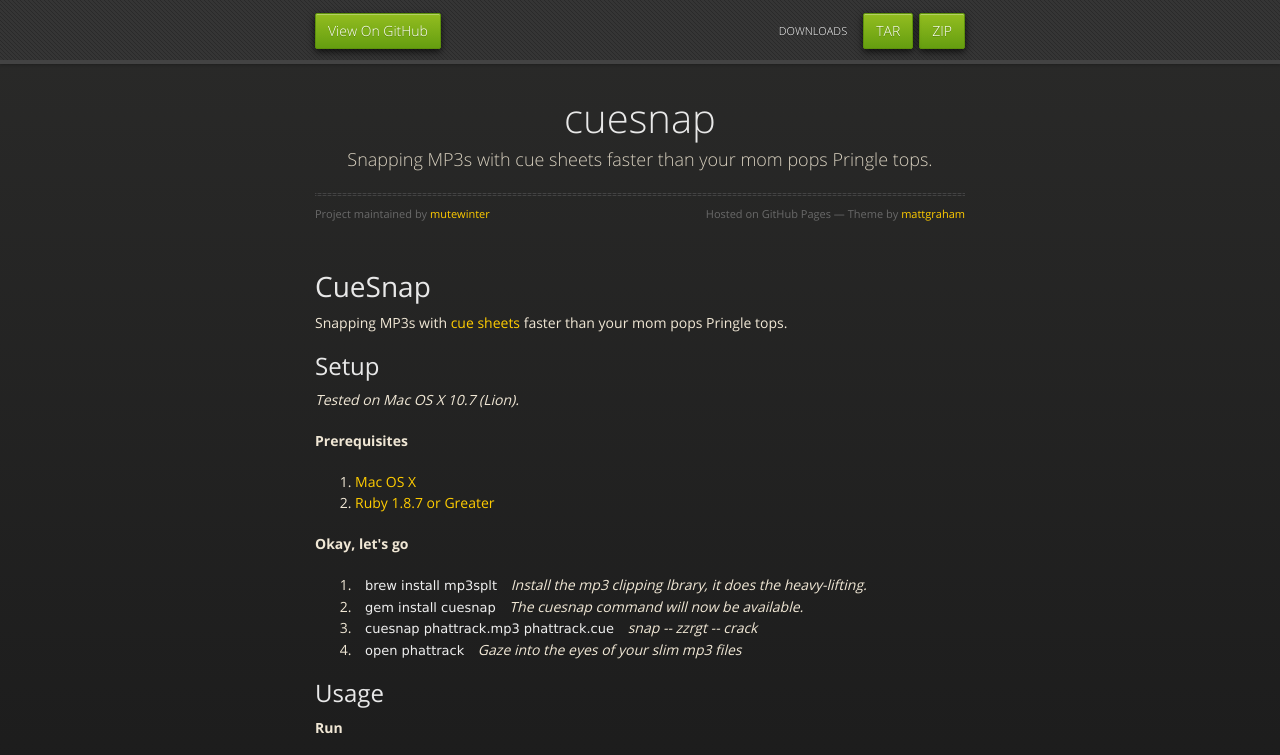
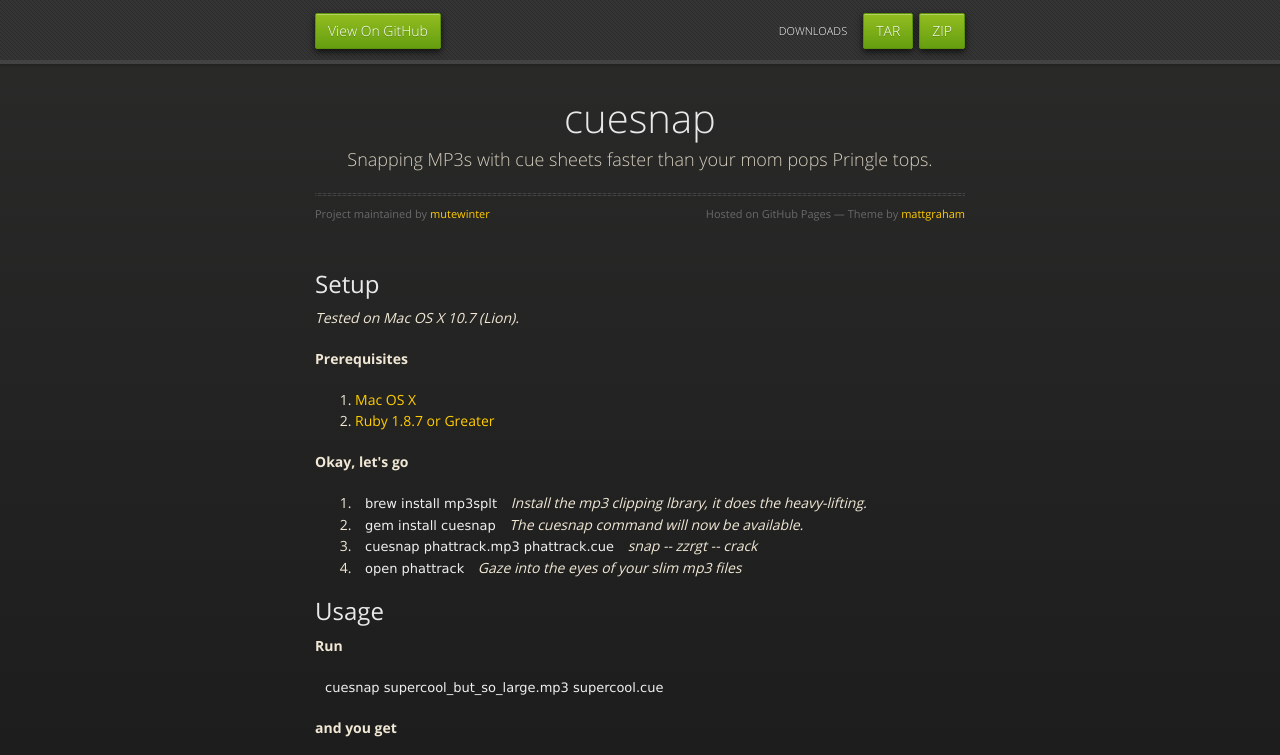
Before and after one commit to mutewinter/cuesnap, a plain HTML site: page index.html in a window 1280 px wide. Shown: the top 755 px of the page. Drawn offline with nearby package versions, Linux system fonts and the light colour scheme.

Commit message:
Removed redudant redudancies

```diff
--- a/index.html
+++ b/index.html
@@ -37,10 +37,6 @@
       <span class="credits left">Project maintained by <a href="https://github.com/mutewinter">mutewinter</a></span>
       <span class="credits right">Hosted on GitHub Pages &mdash; Theme by <a href="http://twitter.com/#!/michigangraham">mattgraham</a></span>
     </div>
-
-    <h1>CueSnap</h1>
-
-    <p>Snapping MP3s with <a href="http://en.wikipedia.org/wiki/Cue_sheet_%28computing%29">cue sheets</a> faster than your mom pops Pringle tops.</p>
 
     <h2>Setup</h2>
 
```
